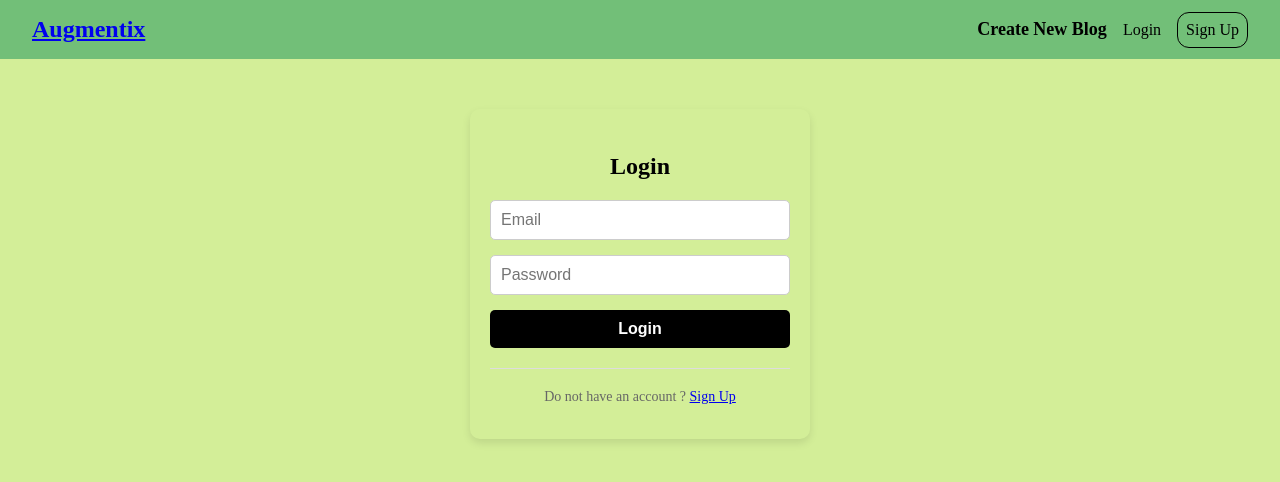
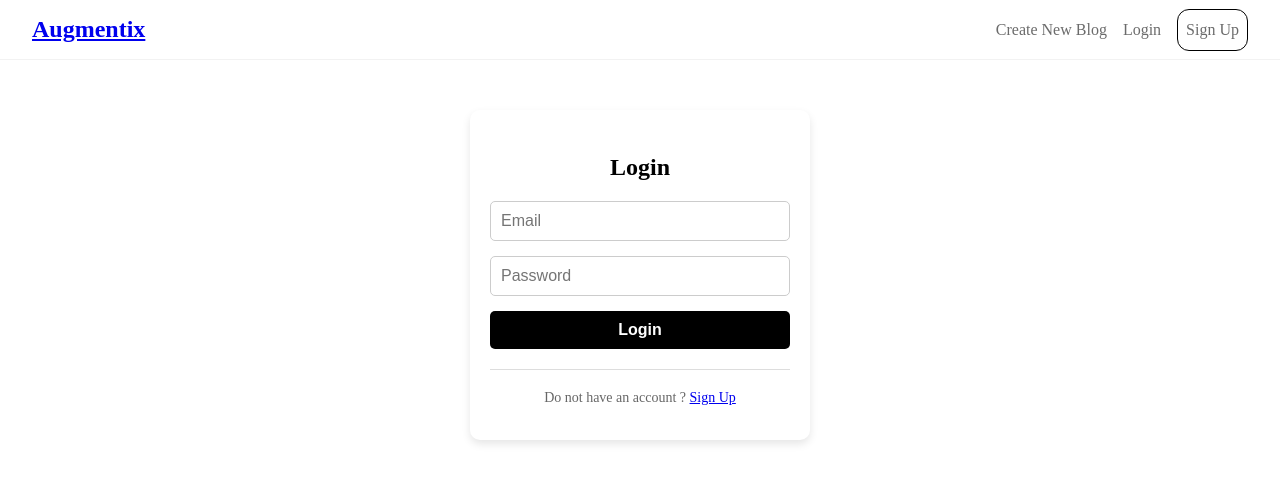
Before and after one commit to anish2210/iBlog, a React (Vite) app in the folder frontend/: page /login in a window 1280 px wide. Shown: the top 482 px of the page. Built offline with nearby package versions, Linux system fonts and the light colour scheme; no server answers.

Commit message:
Colour theme removed
- Colour theme removed
- Font size updated

```diff
--- a/frontend/src/components/Card.css
+++ b/frontend/src/components/Card.css
@@ -1,8 +1,9 @@
 .main-content {
   display: flex;
   flex-direction: column;
-  background: #a0d683;
+  background: #fff;
   border-radius: 10px;
+  border: 1px solid #f2f2f2;
 }
 
 .main-content:hover {
@@ -14,7 +15,9 @@
   display: flex;
   justify-content: center;
   align-items: center;
-  font-size: 30px;
+  font-size: 16px;
+  font-weight: 400;
+  line-height: 24px;
 }
 
 .blogImg img {
@@ -33,6 +36,10 @@
   padding: 0 0.5rem;
 }
 
+.blogTitle h2 {
+  text-align: left;
+}
+
 .blogText-container {
   flex: 1;
   padding: 0 0.5rem;
@@ -40,6 +47,9 @@
 
 .blogText {
   margin-top: 0;
+  font-size: 20px;
+  font-weight: 400;
+  line-height: 32px;
 }
 
 .view-more {
@@ -47,6 +57,9 @@
   margin-left: auto;
   cursor: pointer;
   text-decoration: underline;
+  font-size: 20px;
+  font-weight: 400;
+  line-height: 32px;
 }
 
 .userDetail {
@@ -54,12 +67,21 @@
   justify-content: space-between;
   border-bottom-right-radius: 10px;
   padding: 0.5rem;
-  background: #72bf78;
+  background: #fff;
   border-bottom-left-radius: 10px;
+}
 
-  @media (width < 576px) {
-    font-size: 14px;
-  }
+.CardUserName {
+  font-size: 16px;
+  font-weight: 400;
+  line-height: 24px;
+}
+
+.postTime {
+  font-size: 16px;
+  font-weight: 400;
+  line-height: 24px;
+  align-self: center;
 }
 
 .blog-content-popup {
@@ -76,7 +98,7 @@
 }
 
 .header-blog-content {
-  background: #a0d683;
+  background: #fff;
   border-radius: 8px;
   width: 80%;
   max-width: 600px;
@@ -91,9 +113,9 @@
   display: flex;
   justify-content: space-between;
   align-items: center;
-  background: #feff9f;
+  background: #fff;
   padding: 0 1rem;
-  border-bottom: 1px solid black;
+  border-bottom: 1px solid #f2f2f2;
 }
 
 .header h3 {
@@ -113,4 +135,7 @@
   overflow: hidden;
   height: 100%;
   margin-top: 0;
+  font-size: 20px;
+  font-weight: 400;
+  line-height: 32px;
 }
--- a/frontend/src/components/Card.jsx
+++ b/frontend/src/components/Card.jsx
@@ -21,7 +21,7 @@ function Card({ imgUrl, title, content, author, postTime, postDate }) {
       </div>
       <div className="blog-content">
         <div className="blogTitle">
-          <h3>{title}</h3>
+          <h2>{title}</h2>
         </div>
         <div className="blogText-container">
           <p className="blogText">
@@ -48,7 +48,7 @@ function Card({ imgUrl, title, content, author, postTime, postDate }) {
         <div className="blog-content-popup">
           <div className="header-blog-content">
             <div className="header">
-              <h3>{title}</h3>
+              <h1>{title}</h1>
               <span className="close-btn" onClick={toggleModal}>
                 &times;
               </span>
--- a/frontend/src/components/NavBar.css
+++ b/frontend/src/components/NavBar.css
@@ -3,7 +3,8 @@
   justify-content: space-between;
   align-items: center;
   padding: 0 2.5%;
-  background: #72bf78;
+  background: #fff;
+  border-bottom: 1px solid #f2f2f2;
 }
 
 .logo h1 {
@@ -44,22 +45,31 @@
   @media (width<550px) {
     display: grid;
     gap: 10px; /* Show menu when state is toggled */
-    background: #feff9f;
+    background: #fff;
   }
 }
 
 .user a:hover {
-  color: #007bff;
+  color: black;
 }
 
 .user a {
   text-decoration: none;
-  color: black;
+  /* color: black; */
+  color: #6b6b6b;
 }
 
-.createBlog {
-  font-size: 18px;
-  font-weight: 700;
+.createBlog,
+.login,
+.signUp {
+  font-size: 16px;
+  font-weight: 400;
+  line-height: 24px;
+  color: #6b6b6b;
+}
+
+.createBlog:hover {
+  color: black;
 }
 
 .signUp {
@@ -68,6 +78,10 @@
   border-radius: 12px;
   transition: background-color 0.5s, border 0.3s, color 3s;
   cursor: pointer;
+
+  @media (width < 576px) {
+    text-align: center;
+  }
 }
 
 .logout {
@@ -102,6 +116,7 @@
   color: white;
 }
 
+.createBlog:hover,
 .login:hover {
   scale: 1.1;
   transition: background-color 0.5s, border 0.3s, color 0.3s;
--- a/frontend/src/index.css
+++ b/frontend/src/index.css
@@ -1,5 +1,5 @@
 body {
   margin: 0;
   padding: 0;
-  background: #d3ee98;
+  background: #fff;
 }
```
